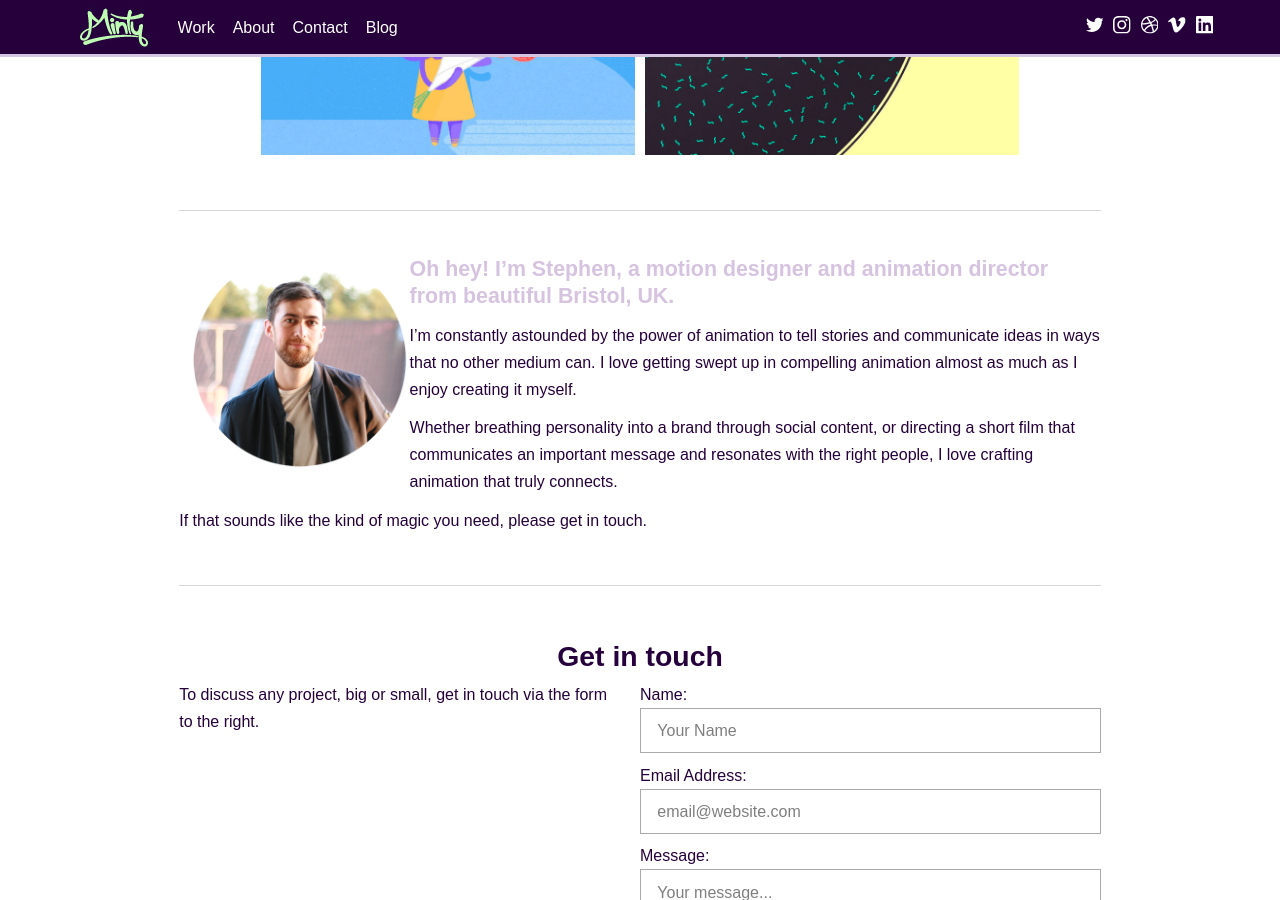
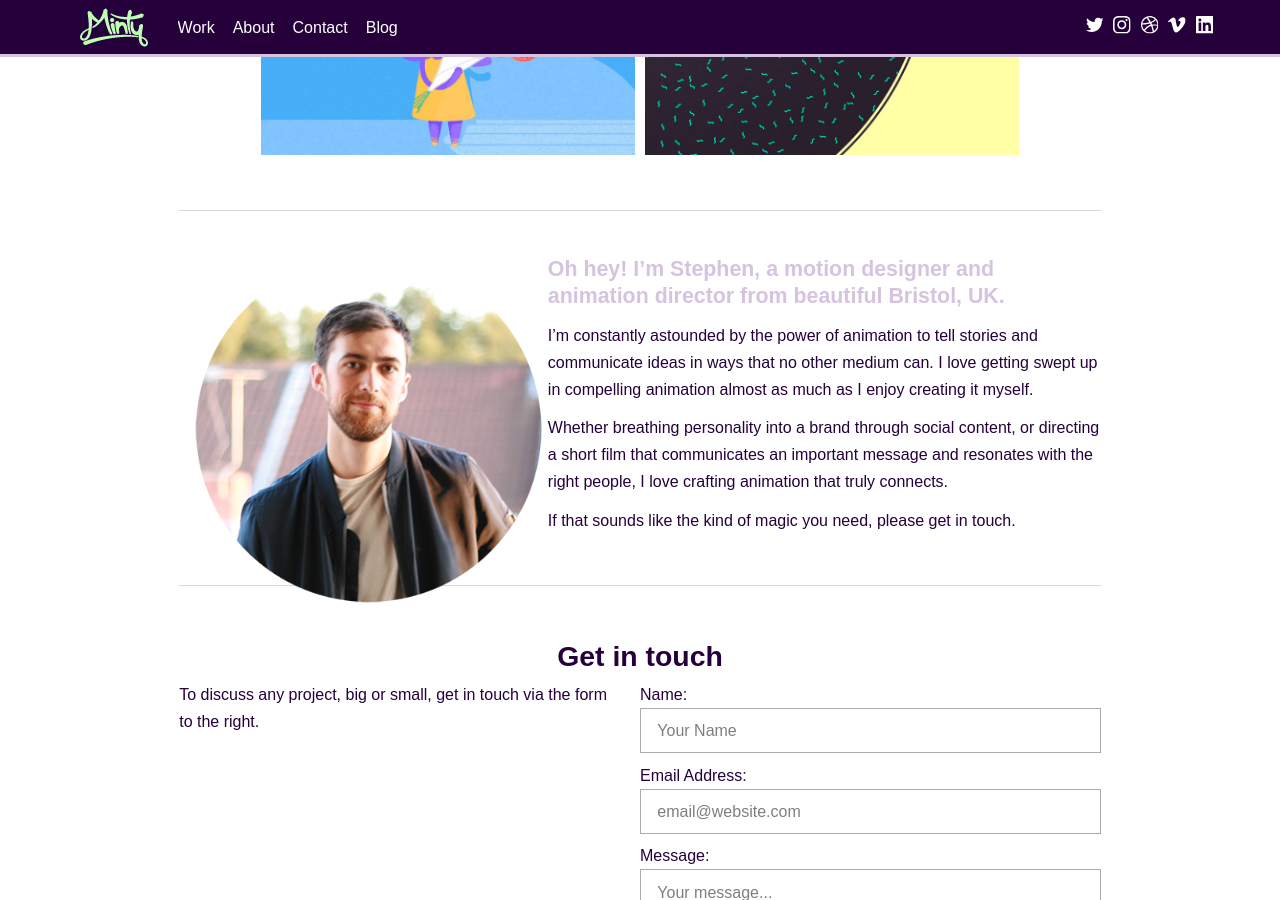
Before and after one commit to StephenMinty/itsminty.co.uk, a Jekyll site: the page built from index.md, in a window 1280 px wide and 900 px high, scrolled down 1686 px. Built offline with Jekyll 4.4.1, drawn with Linux system fonts in a browser that asks for light colours; some web fonts are replaced.

Commit message:
Updated Index

```diff
--- a/index.md
+++ b/index.md
@@ -11,7 +11,7 @@ layout: home
 
 ---
 
-{% include figure.html image="/uploads/WebsiteAvatar-1b2749.png" position="right" %}{: style="width: 25%; float: left;"}
+{% include figure.html image="/uploads/WebsiteAvatar-1b2749.png" position="right" %}{: style="width: 40%; float: left;"}
 
 #### Oh hey! I'm Stephen, a motion designer and animation director from beautiful Bristol, UK.
 
```
